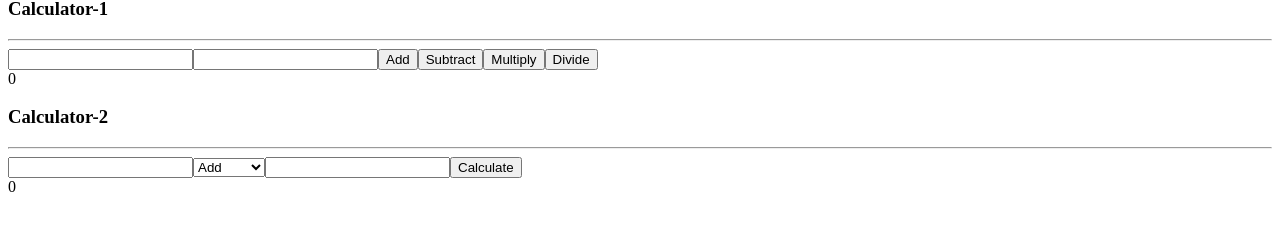
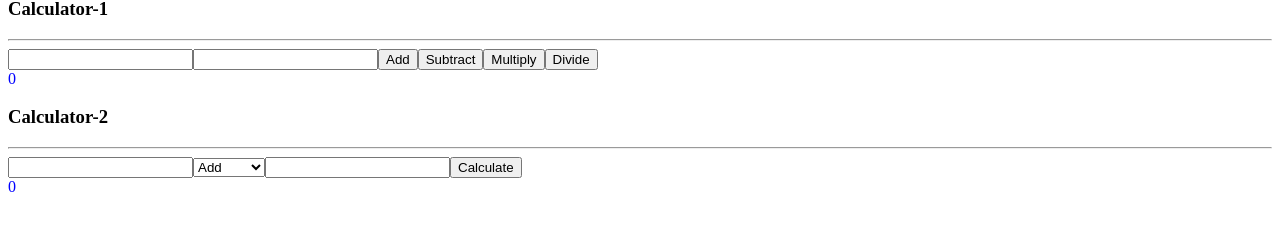
Before and after one commit to tkmagesh/Zenmonics-Angular-Mar-2018, an Angular app in the folder first-app/: page / in a window 1280 px wide. Shown: the part 226-456 px from the top of the page. Built offline with nearby package versions, Linux system fonts and the light colour scheme.

Commit message:
Component composition using "Input" decorator

```diff
--- a/first-app/src/app/app.module.ts
+++ b/first-app/src/app/app.module.ts
@@ -6,6 +6,7 @@ import { AppComponent } from './app.component';
 import { GreeterComponent } from './greeter/greeter.component';
 import { CalculatorOneComponent } from './calculator/calculatorOne.component';
 import { CalculatorTwoComponent } from './calculator/calculatorTwo.component';
+import { CalculatorResultComponent } from './calculator/calculatorResult.component';
 
 
 @NgModule({
@@ -14,6 +15,7 @@ import { CalculatorTwoComponent } from './calculator/calculatorTwo.component';
     , GreeterComponent
     , CalculatorOneComponent
     , CalculatorTwoComponent
+    , CalculatorResultComponent
   ],
   imports: [
     BrowserModule
--- a/first-app/src/app/calculator/calculatorOne.component.html
+++ b/first-app/src/app/calculator/calculatorOne.component.html
@@ -6,4 +6,4 @@
 <input type="button" value="Subtract" (click)="model.subtract()">
 <input type="button" value="Multiply" (click)="model.multiply()">
 <input type="button" value="Divide" (click)="model.divide()">
-<div>{{model.result}}</div>
+<app-calculator-result [data]="model.result"></app-calculator-result>
--- /dev/null
+++ b/first-app/src/app/calculator/calculatorResult.component.css
@@ -0,0 +1,6 @@
+.positive{
+	color : blue;
+}
+.negative{
+	color : red;
+}
--- /dev/null
+++ b/first-app/src/app/calculator/calculatorResult.component.ts
@@ -0,0 +1,14 @@
+import { Component, Input } from '@angular/core';
+
+@Component({
+	selector : 'app-calculator-result',
+	template : `
+		<div [ngClass]="{positive : data >= 0, negative : data < 0}">{{data}}</div>
+	`,
+	styleUrls : ['calculatorResult.component.css']
+})
+export class CalculatorResultComponent{
+
+	@Input()
+	data : number = 0;
+}
--- a/first-app/src/app/calculator/calculatorTwo.component.html
+++ b/first-app/src/app/calculator/calculatorTwo.component.html
@@ -9,4 +9,4 @@
 </select>
 <input type="number" (change)="model.n2 = $event.target.valueAsNumber">
 <input type="button" value="Calculate" (click)="model[operator]()">
-<div>{{model.result}}</div>
+<app-calculator-result [data]="model.result"></app-calculator-result>
```
